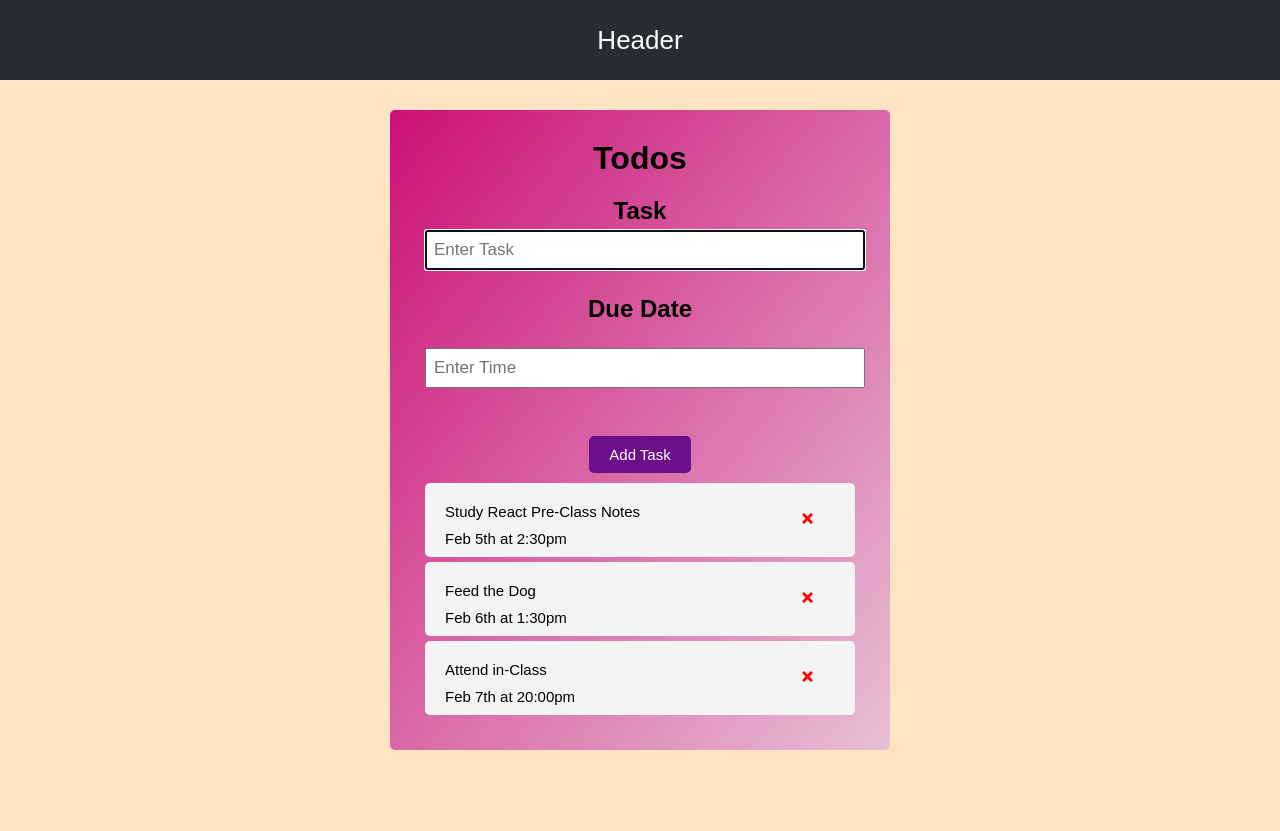
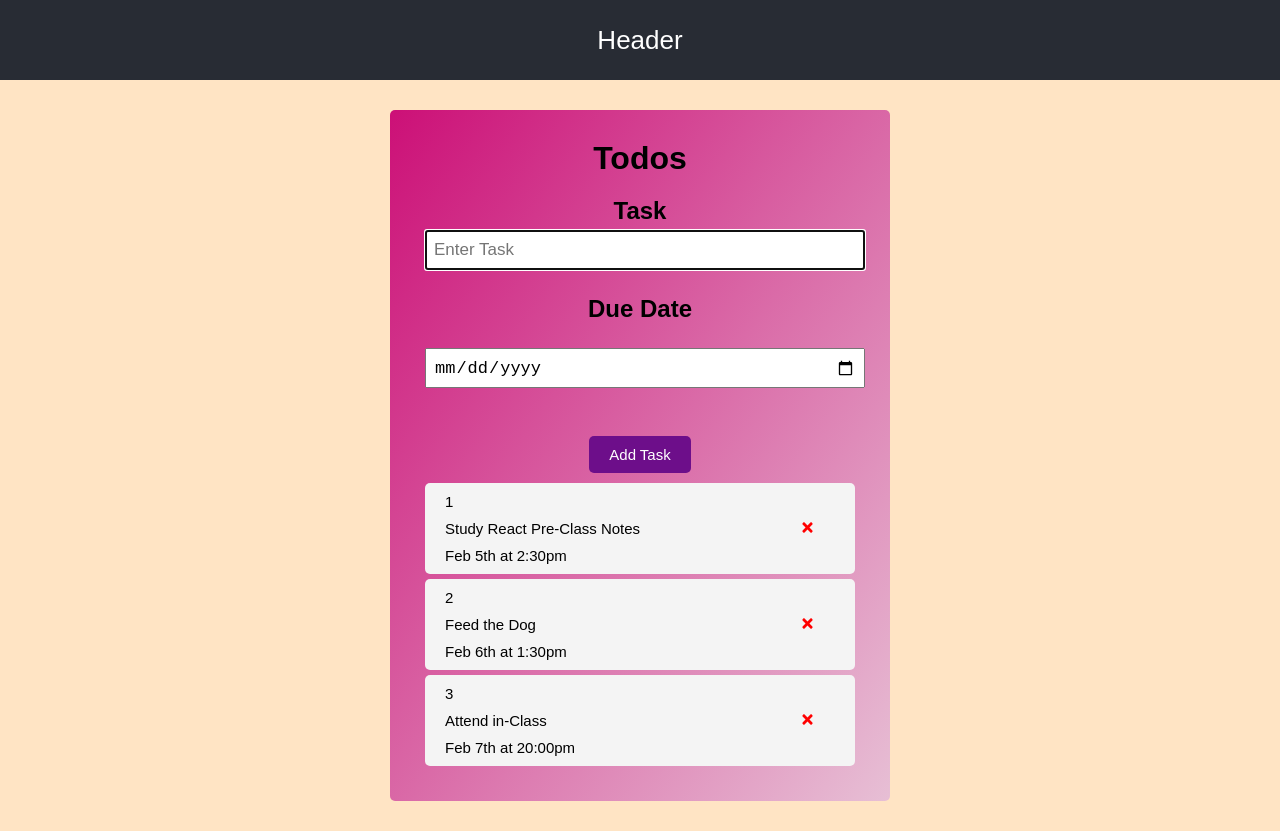
Before and after one commit to fd-pixel/todo-app3, a React (Create React App) app: page / in a window 1280 px wide. Before the commit the page ends 800 px from the top, so only its background shows below. Built offline with nearby package versions, Linux system fonts and the light colour scheme.

Commit message:
Date form added

```diff
--- a/src/components/Main.jsx
+++ b/src/components/Main.jsx
@@ -52,12 +52,13 @@ const Main = () => {
           value={text}
           onChange={handleTextChange}
           autoFocus
+          required
         />
       </div>
       <h2>Due Date</h2>
       <div className="form-control">
         <input
-          type="text"
+          type="date"
           placeholder="Enter Time"
           value={time}
           onChange={handleTimeChange}
@@ -83,7 +84,7 @@ const Main = () => {
         return (
           <div key={id} className="task">
             <div className="task-info">
-              {" "}
+              <div className="index">{id + 1}</div>{" "}
               <div className="text">{task.text}</div>
               <div className="time">{task.day}</div>
             </div>
```
